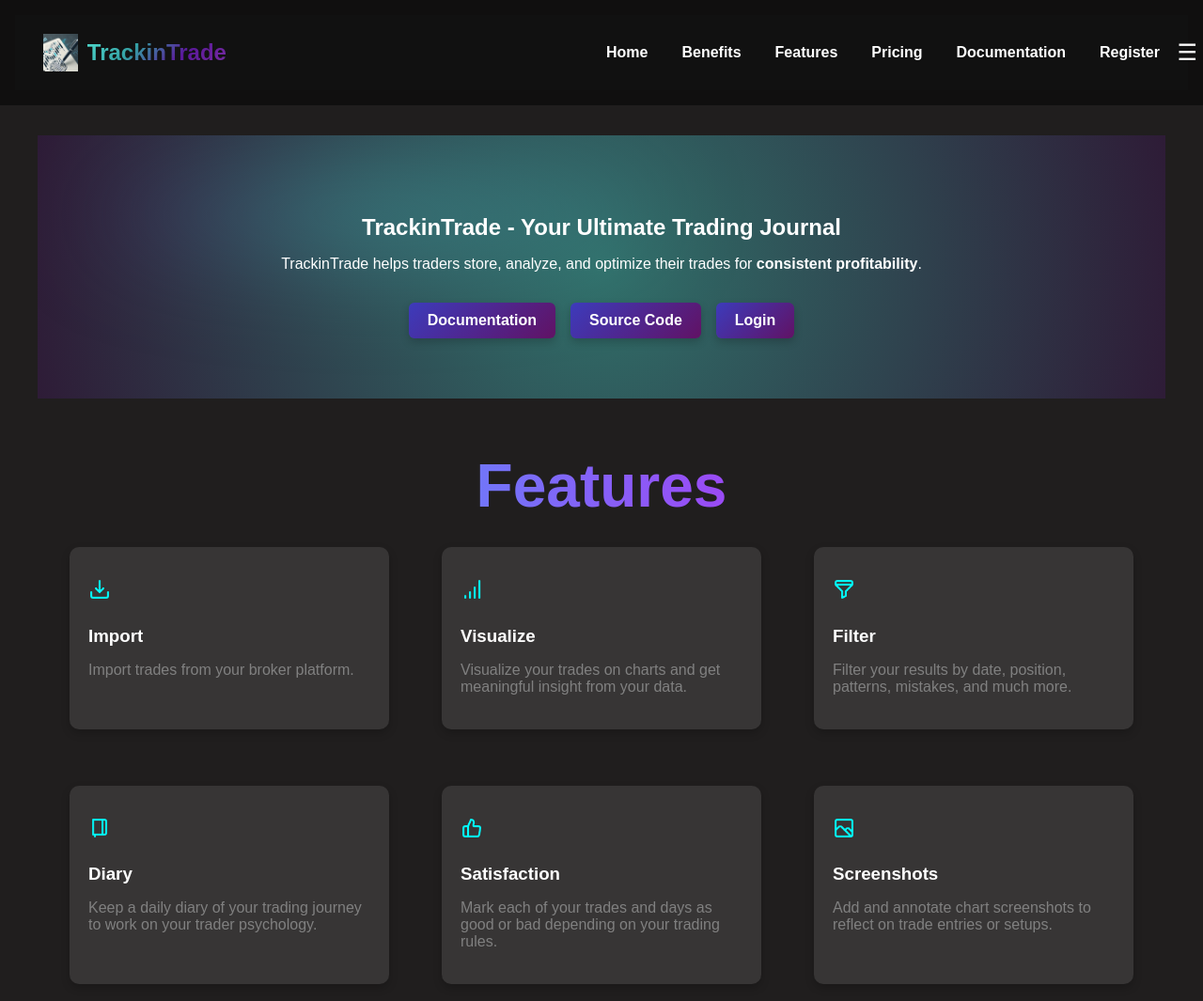
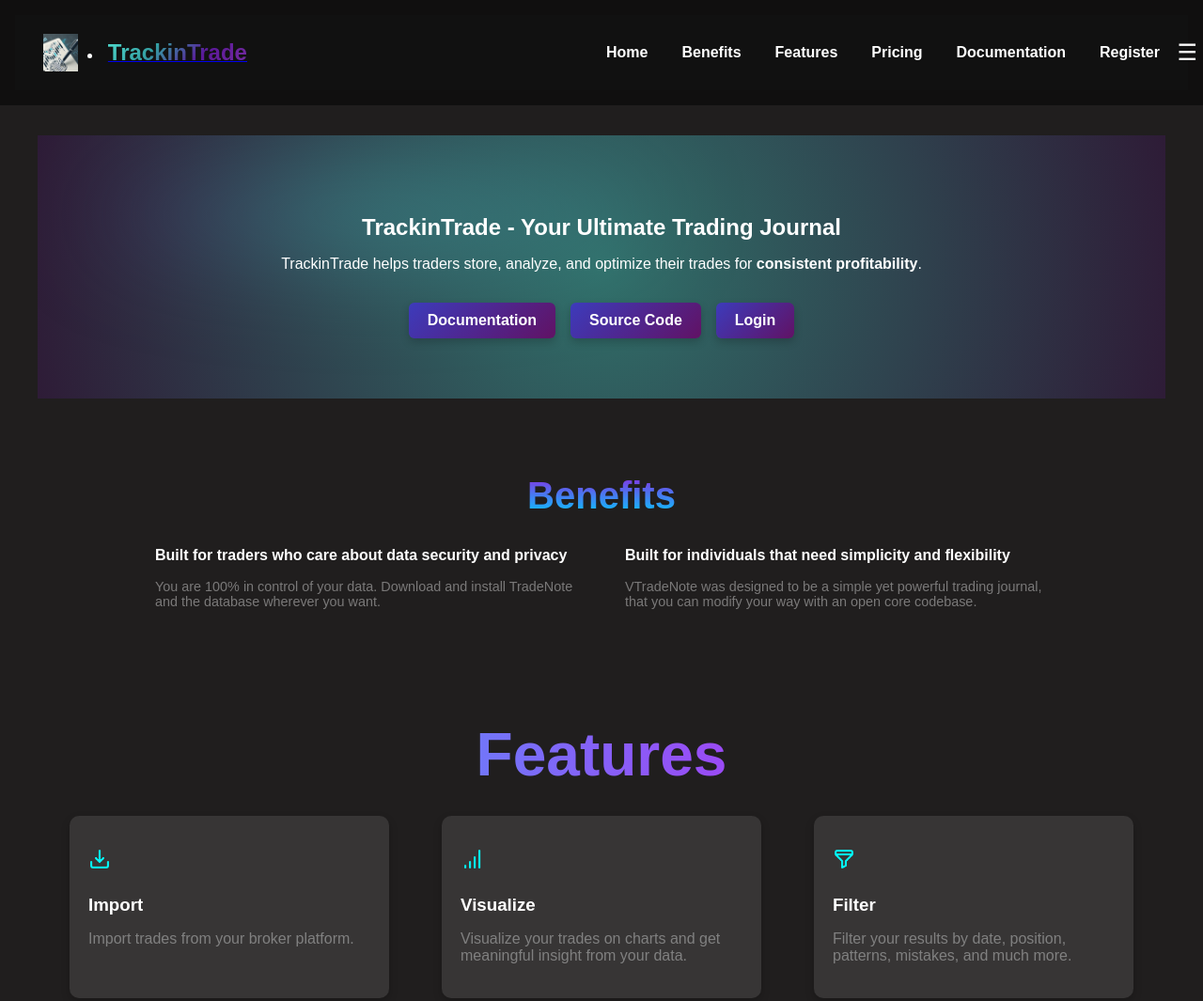
Before and after one commit to the-steelix-flame/TrackinTrade-f, a plain HTML site: page index.html in a window 1280 px wide. Shown: the top 1065 px of the page at 94% size. Drawn offline with Linux system fonts and the light colour scheme.

Commit message:
changed a lot of things

```diff
--- a/index.html
+++ b/index.html
@@ -13,12 +13,12 @@
         <nav class="navbar">
             <div class="logo">
                 <img src="photo.jpg" alt="TrackinTrade Logo">
-                <span>TrackinTrade</span>
+                <li><a href="index.html"><span>TrackinTrade</span></a></li>
             </div>
             <ul class="nav-links">
                 <li><a href="index.html">Home</a></li>
-                <li><a href="#">Benefits</a></li>
-                <li><a href="#">Features</a></li>
+                <li><a href="#benefits">Benefits</a></li>
+                <li><a href="#features">Features</a></li>
                 <li><a href="#">Pricing</a></li>
                 <li><a href="documentation.html">Documentation</a></li>
                 <li><a href="signup.html" class="register-btn">Register</a></li>
@@ -50,6 +50,21 @@
                 </div>
             </div>
         </section>
+        <!-- Benefits Section -->
+        <section id="benefits">
+            <h2 class="title">Benefits</h2>
+            <div class="content">
+                <div class="benefit">
+                    <h3>Built for traders who care about data security and privacy</h3>
+                    <p>You are 100% in control of your data. Download and install TradeNote and the database wherever you want.</p>
+                </div>
+                <div class="benefit">
+                    <h3>Built for individuals that need simplicity and flexibility</h3>
+                    <p>VTradeNote was designed to be a simple yet powerful trading journal, that you can modify your way with an open core codebase.</p>
+                </div>
+            </div>
+        </section>
+
 
         <!-- Features Section -->
         <section id="features">
--- a/styles.css
+++ b/styles.css
@@ -515,3 +515,66 @@
     background: #000;
     color: white;
 }
+
+.benefits {
+    background-color: #181818;
+    color: white;
+    text-align: center;
+    padding: 50px 20px;
+}
+
+.title {
+    font-size: 2.5rem;
+    font-weight: bold;
+    background: linear-gradient(180deg, #8a2be2, #00cfff);
+    -webkit-background-clip: text;
+    -webkit-text-fill-color: transparent;
+}
+
+.content {
+    display: flex;
+    justify-content: center;
+    gap: 50px;
+    max-width: 1000px;
+    margin: 0 auto;
+}
+
+.benefit {
+    max-width: 450px;
+    text-align: left;
+}
+
+.benefit h3 {
+    font-size: 1rem;
+    opacity: 1.0;
+}
+
+.benefit p {
+    font-size: 0.9rem;
+    opacity: 0.4;
+}
+
+html {
+    scroll-behavior: smooth;
+}
+
+/* Custom Scrollbar */
+::-webkit-scrollbar {
+    width: 8px; /* Width of the scrollbar */
+}
+
+/* Track */
+::-webkit-scrollbar-track {
+    background: #222; /* Dark track background */
+}
+
+/* Handle */
+::-webkit-scrollbar-thumb {
+    background: #a0a0a0; /* Light gray scrollbar handle */
+    border-radius: 4px; /* Rounded edges */
+}
+
+/* Handle on hover */
+::-webkit-scrollbar-thumb:hover {
+    background: #888; /* Darker on hover */
+}
```
